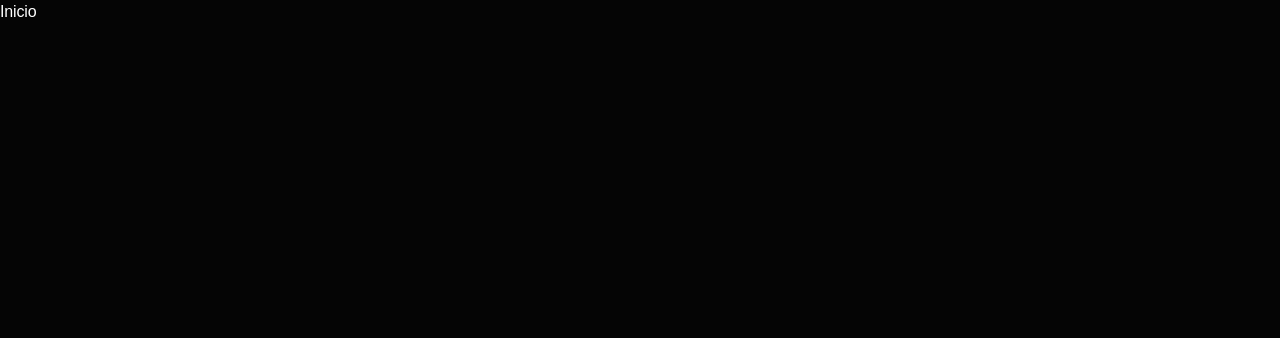
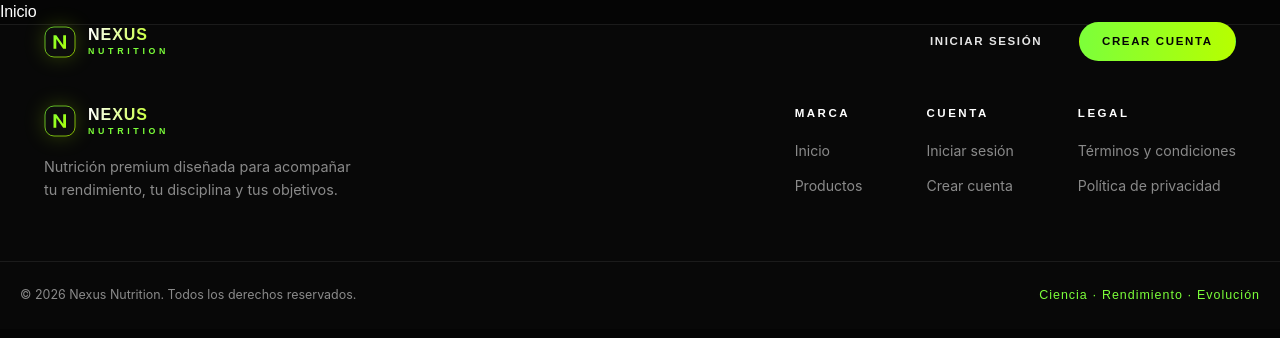
Before and after one commit to JoseAbella2007/NexusNutrition, a React (Vite) app: page / in a window 1280 px wide. Shown: the top 338 px of the page. Built offline with nearby package versions, Linux system fonts and the light colour scheme.

Commit message:
Se agrego carpeta del diseno y lo conecto a la pagina de inicio

```diff
--- a/src/App.jsx
+++ b/src/App.jsx
@@ -1,5 +1,6 @@
 import { Route, Routes } from "react-router-dom";
 import { RUTAS } from "./routes/rutas";
+import DisenoSitio from "./components/common/DisenoSitio";
 import Inicio from "./components/pages/Inicio";
 import Login from "./components/pages/Login";
 import Registro from "./components/pages/Registro";
@@ -8,7 +9,10 @@ import Error404 from "./components/pages/Error404";
 export default function App() {
   return (
     <Routes>
-      <Route path={RUTAS.INICIO} element={<Inicio />} />
+      <Route element={<DisenoSitio />}>
+        <Route path={RUTAS.INICIO} element={<Inicio />} />
+      </Route>
+
       <Route path={RUTAS.INICIAR_SESION} element={<Login />} />
       <Route path={RUTAS.REGISTRO} element={<Registro />} />
       <Route path={RUTAS.NO_ENCONTRADA} element={<Error404 />} />
--- /dev/null
+++ b/src/components/common/DisenoSitio.jsx
@@ -0,0 +1,13 @@
+import { Outlet } from "react-router-dom";
+import Menu from "./Menu";
+import Footer from "./Footer";
+
+export default function DisenoSitio() {
+  return (
+    <>
+      <Menu />
+      <Outlet />
+      <Footer />
+    </>
+  );
+}
```
